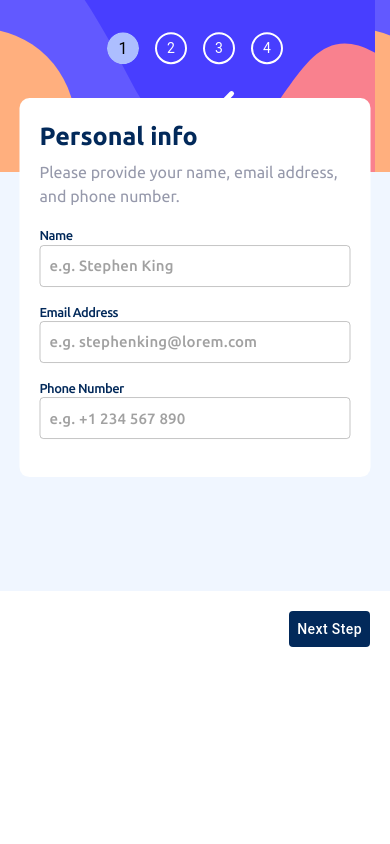
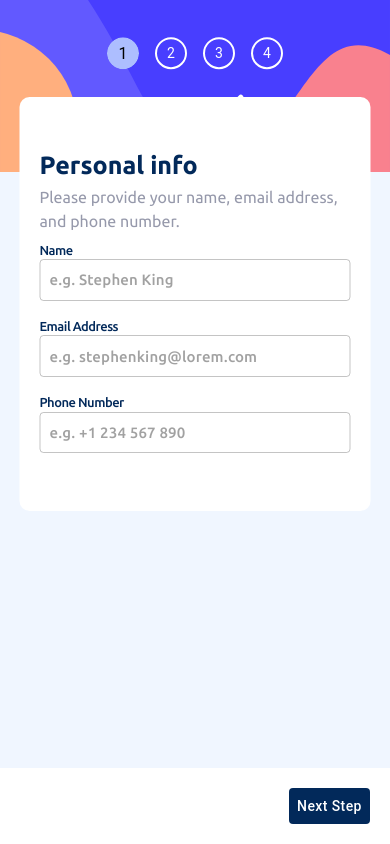
Before and after one commit to IsabelaMaroto/multi-step-form, a React (Vite) app: page / in a window 390 px wide. Built offline with nearby package versions, Linux system fonts and the light colour scheme.

Commit message:
last updates mobile version

```diff
--- a/src/App.jsx
+++ b/src/App.jsx
@@ -1,5 +1,5 @@
 import '../src/style-app/app.css';
-import HorizontalLinearStepper from './components/stepper/stepper';
+import StepperComponent from './components/stepper/stepper';
 
 function App() {
 
@@ -8,7 +8,7 @@
       <div className='background'>
       </div>
       <div>
-        <HorizontalLinearStepper/>
+        <StepperComponent/>
       </div>
     </div>
   )
--- a/src/components/step1/step1.css
+++ b/src/components/step1/step1.css
@@ -1,20 +1,12 @@
-.container {
-  position: absolute;
-  top: 34%;
-  left: 50%;
-  transform: translate(-50%, -34%);
-  background-color: hsl(0, 0%, 100%);
-  width: 90%;
-  border-radius: 10px;
-  padding: 20px;
-}
-.container h2 {
+h2 {
   padding: 0 0 5px;
 }
-.container form {
+
+form {
   padding: 10px 0;
 }
-.container .boxInput {
+
+.boxInput {
   display: flex;
   flex-direction: column;
   padding: 8px 0;
--- a/src/components/step1/step1.jsx
+++ b/src/components/step1/step1.jsx
@@ -1,21 +1,33 @@
 import "./step1.css";
 import TextField from "@mui/material/TextField";
 import InputLabel from "@mui/material/InputLabel";
+import { Container,Box } from "@mui/material";
 
-export function Step1({setInformation, information}) {
+export function Step1({ setInformation, information }) {
   return (
-    <div className="container">
+    <Container
+      sx={{
+        position: "absolute",
+        top: "97px",
+        left: "50%",
+        transform: "translateX(-50%)",
+        backgroundColor: "hsl(0, 0%, 100%)",
+        width: "90%",
+        borderRadius: "10px",
+        padding: "50px 20px",
+      }}
+    >
       <h2>Personal info</h2>
       <p>Please provide your name, email address, and phone number.</p>
       <form>
-        <div className="boxInput">
+        <Box className="boxInput">
           <InputLabel
             sx={{
               fontSize: "13px",
               color: "hsl(213, 96%, 18%)",
               fontWeight: "500",
               letterSpacing: "-0.5px",
-              fontFamily: 'Ubuntu',
+              fontFamily: "Ubuntu",
             }}
           >
             Name
@@ -23,18 +35,27 @@
           <TextField
             type="text"
             placeholder="e.g. Stephen King"
-            sx={{ input: { padding: "10px", fontSize: "15px", fontFamily: 'Ubuntu', fontWeight: "500",} }}
-            onChange={(e) => setInformation({...information, name: e.target.value})}
+            sx={{
+              input: {
+                padding: "10px",
+                fontSize: "15px",
+                fontFamily: "Ubuntu",
+                fontWeight: "500",
+              },
+            }}
+            onChange={(e) =>
+              setInformation({ ...information, name: e.target.value })
+            }
             value={information.name ? information.name : ""}
           ></TextField>
-        </div>
-        <div className="boxInput">
+        </Box>
+        <Box className="boxInput">
           <InputLabel
             sx={{
               fontSize: "13px",
               color: "hsl(213, 96%, 18%)",
               letterSpacing: "-0.5px",
-              fontFamily: 'Ubuntu',
+              fontFamily: "Ubuntu",
               fontWeight: "500",
             }}
           >
@@ -43,18 +64,27 @@
           <TextField
             type="email"
             placeholder="e.g. stephenking@lorem.com"
-            sx={{ input: { padding: "10px", fontSize: "15px", fontFamily: 'Ubuntu', fontWeight: "500", } }}
-            onChange={(e) => setInformation({...information, email: e.target.value})}
+            sx={{
+              input: {
+                padding: "10px",
+                fontSize: "15px",
+                fontFamily: "Ubuntu",
+                fontWeight: "500",
+              },
+            }}
+            onChange={(e) =>
+              setInformation({ ...information, email: e.target.value })
+            }
             value={information.email ? information.email : ""}
           ></TextField>
-        </div>
-        <div className="boxInput">
+        </Box>
+        <Box className="boxInput">
           <InputLabel
             sx={{
               fontSize: "13px",
               color: "hsl(213, 96%, 18%)",
               letterSpacing: "-0.5px",
-              fontFamily: 'Ubuntu',
+              fontFamily: "Ubuntu",
               fontWeight: "500",
             }}
           >
@@ -63,13 +93,22 @@
           <TextField
             type="tel"
             placeholder="e.g. +1 234 567 890"
-            sx={{ input: { padding: "10px", fontSize: "15px", fontFamily: 'Ubuntu', fontWeight: "500",} }}
-            onChange={(e) => setInformation({...information, tel: e.target.value})}
+            sx={{
+              input: {
+                padding: "10px",
+                fontSize: "15px",
+                fontFamily: "Ubuntu",
+                fontWeight: "500",
+              },
+            }}
+            onChange={(e) =>
+              setInformation({ ...information, tel: e.target.value })
+            }
             value={information.tel ? information.tel : ""}
             required
           ></TextField>
-        </div>
+        </Box>
       </form>
-    </div>
+    </Container>
   );
 }
--- a/src/components/step1/step1.scss
+++ b/src/components/step1/step1.scss
@@ -1,14 +1,3 @@
-.container {
-
-    position: absolute;
-    top: 34%;
-    left: 50%;
-    transform: translate(-50%, -34%);
-    background-color: hsl(0, 0%, 100%);
-    width: 90%;
-    border-radius: 10px;
-    padding: 20px;
-
 h2 {
     padding: 0 0 5px;
 }
@@ -23,4 +12,3 @@
     padding: 8px 0;
 
 }
-}
--- /dev/null
+++ b/src/components/step5/step5.jsx
@@ -0,0 +1,52 @@
+import { Box, Container } from "@mui/material";
+import imgcompleted from "../../assets/images/icon-thank-you.svg";
+export function Step5() {
+  return (
+    <Container
+      sx={{
+        position: "absolute",
+        top: "97px",
+        left: "50%",
+        transform: "translateX(-50%)",
+        backgroundColor: "hsl(0, 0%, 100%)",
+        width: "90%",
+        borderRadius: "10px",
+        padding: "50px 20px",
+      }}
+    >
+      <Box
+        sx={{
+          display: "flex",
+          flexDirection: "column",
+          justifyContent: "center",
+
+          "& .img": {
+            height: "60px",
+            marginBottom:"10px",
+          },
+        }}
+      >
+        <img className="img" src={imgcompleted} alt="completed icon" />
+      </Box>
+      <Box
+       sx={{
+        display: "flex",
+        flexDirection: "column",
+        justifyContent: "center",
+        textAlign:"center",
+
+        "& .thanks":{
+            padding:"10px 0"
+        }
+      }}
+      >
+        <h2 className="thanks">Thank you!</h2>
+        <p className="thanksDescription">
+          Thanks for confirming your subscription! We hope you have fun using
+          our platform. If you ever need support, please feel free to email us
+          at support@loremgaming.com.
+        </p>
+      </Box>
+    </Container>
+  );
+}
--- a/src/components/stepper/stepper.jsx
+++ b/src/components/stepper/stepper.jsx
@@ -6,15 +6,15 @@
 import Button from "@mui/material/Button";
 import Typography from "@mui/material/Typography";
 import { plans } from "../step2/step2";
-import { additional } from "../step3/step3";
 import { Step1 } from "../step1/step1";
 import { Step2 } from "../step2/step2";
 import { Step3 } from "../step3/step3";
 import { Step4 } from "../step4/step4";
+import { Step5 } from "../step5/step5";
 
 const steps = ["Your info", "Select plan", " Add-ons", "Summary"];
 
-export default function HorizontalLinearStepper() {
+export default function StepperComponent() {
   const [activeStep, setActiveStep] = React.useState(0);
   const [skipped, setSkipped] = React.useState(new Set());
   const [information, setInformation] = React.useState({
@@ -124,12 +124,33 @@
 
       {activeStep === steps.length ? (
         <React.Fragment>
-          <Typography sx={{ mt: 2, mb: 1 }}>
-            All steps completed - you&apos;re finished
-          </Typography>
-          <Box sx={{ display: "flex", flexDirection: "row", pt: 2 }}>
-            <Box sx={{ flex: "1 1 auto" }} />
-            <Button onClick={handleReset}>Reset</Button>
+          <Box>
+            <Step5/>
+          </Box>
+          <Box
+            sx={{
+              display: "flex",
+              flexDirection: "row",
+              justifyContent: "flex-end",
+              backgroundColor: "hsl(0, 0%, 100%)",
+              position: "absolute",
+              bottom: "0px",
+              width: "100%",
+              padding: "20px",
+            }}
+          >
+            <Button
+              onClick={handleReset}
+              sx={{
+                backgroundColor: `${
+                  activeStep === steps.length - 1
+                    ? "hsl(243, 100%, 62%) !important"
+                    : "hsl(213, 96%, 18%) !important"
+                }`,
+                color: "hsl(0, 0%, 100%)",
+                textTransform: "capitalize",
+              }}
+            >Start again</Button>
           </Box>
         </React.Fragment>
       ) : (
@@ -202,6 +223,7 @@
                 }`,
                 color: "hsl(0, 0%, 100%)",
                 textTransform: "capitalize",
+                minWidth:"81px"
               }}
             >
               {activeStep === steps.length - 1 ? "Confirm" : "Next Step"}
--- a/src/style-app/app.css
+++ b/src/style-app/app.css
@@ -1,8 +1,8 @@
 .App {
   position: relative;
   background-color: hsl(217, 100%, 97%);
-  height: 100%;
   min-height: 667px;
+  height: 100vh;
   width: 100%;
   font-family: "Ubuntu";
 }
@@ -11,6 +11,7 @@
   height: 172px;
   width: 100%;
   background-image: url("../assets/images//bg-sidebar-mobile.svg");
+  background-size: cover;
 }
 
 h2 {
--- a/src/style-app/app.scss
+++ b/src/style-app/app.scss
@@ -1,8 +1,8 @@
 .App{
     position: relative;
     background-color:hsl(217, 100%, 97%);
-    height: 100%;
     min-height: 667px;
+    height: 100vh;
     width: 100%;
     font-family: 'Ubuntu';
 
@@ -11,6 +11,7 @@
     height: 172px;
     width: 100%;
     background-image: url('../assets/images//bg-sidebar-mobile.svg');
+    background-size: cover;
 }
 h2{
     color: hsl(213, 96%, 18%);
```
Also changed, not shown: 2 other files (tests, documents, lock files or other folders). Lines whose indentation alone changed are shown as unchanged.
